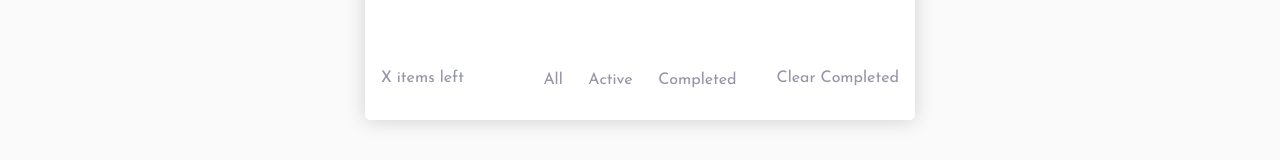
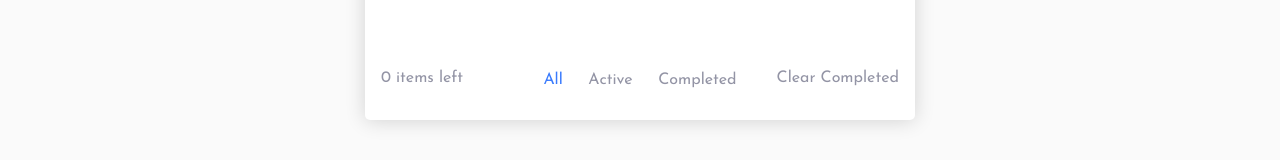
Before and after one commit to Otavio-Cipriano/todo-app, a React (Create React App) app: page / in a window 1280 px wide. Shown: the part 485-645 px from the top of the page. Built offline with nearby package versions, Linux system fonts and the light colour scheme.

Commit message:
added filter function to filter component

```diff
--- a/src/components/Todo/Todo.jsx
+++ b/src/components/Todo/Todo.jsx
@@ -1,27 +1,34 @@
-import React, { useState } from 'react'
+import React, { useEffect, useRef, useState } from 'react'
 import { useTheme } from '../../contexts/ThemeContext'
+import { useTodo } from '../../contexts/TodoContext'
 
-export default function Todo({text, state}) {
-  const [active, setActive] = useState(state === 'completed' ? true : false)
+export default function Todo({todo}) {
+  const [active, setActive] = useState(todo.state === "completed" ? true : false)
   const {theme} = useTheme()
-  console.log(state)
+  const { removeTodo } = useTodo()
+  // const cbRef = useRef(null)
 
   const handleOnChange = () =>{
-    setActive(!active)
+    if(active) todo.state = 'active'
+    else todo.state = 'completed'
+  }
+
+  const handleOnClick = () =>{
+    removeTodo(todo.id)
   }
 
   return (
-    <div className={`task ${theme} ${active ? 'task--completed' : ''}`}>
+    <div className={`task ${theme} ${todo.state === "completed" ? true : false ? 'task--completed' : ''}`}>
       <div className={`task__cb `}>
         <label className="task__cb cb">
-          <input type="checkbox" value={state} checked={active} onChange={handleOnChange}/>
+          <input type="checkbox" value={todo.state} checked={todo.state === "completed" ? true : false} onChange={handleOnChange} />
             <span className="cb__checkmark"></span>
         </label>
       </div>
       <p className={`task__text ${theme}`}>
-        {text}
+        {todo.text}
       </p>
-      <div className="task__trash">
+      <div className="task__trash" onClick={handleOnClick}>
         <img src="assets/icon-cross.svg" alt="delete icon"/>
       </div>
     </div>
--- a/src/components/TodoCreator/TodoCreator.jsx
+++ b/src/components/TodoCreator/TodoCreator.jsx
@@ -1,6 +1,7 @@
 import { useRef } from "react"
 import { useTheme } from "../../contexts/ThemeContext"
 import { useTodo } from "../../contexts/TodoContext"
+import { v4 as uuidv4 } from 'uuid';
 
 export default function TodoCreator() {
     const { theme } = useTheme()
@@ -14,14 +15,23 @@ export default function TodoCreator() {
         }
     }
 
+    const cleanCreator = () =>{
+        textRef.current.value = ''
+        cbRef.current.checked = false
+    }
+
     const createTodo = () =>{
-        let todo = {}
-        todo.state = cbRef.current.checked ? 'completed' : 'active'
-        todo.text = textRef.current.value
+        if(!textRef.current.value) return;
+        let todo = {
+            id: uuidv4(),
+            text: textRef.current.value,
+            state: cbRef.current.checked ? 'completed' : 'active'
+        }
         addNewTodo(todo)
         todo = {}
-        textRef.current.value = ''
-        cbRef.current.checked = false
+        cleanCreator()
+
+
     }
 
     return (
--- a/src/components/TodoFilter/TodoFilter.jsx
+++ b/src/components/TodoFilter/TodoFilter.jsx
@@ -1,13 +1,31 @@
 import { useTheme } from "../../contexts/ThemeContext"
+import { useTodo } from "../../contexts/TodoContext"
 
-export default function TodoFilter({...props}) {
-  const { theme } = useTheme()
+export default function TodoFilter({ ...props }) {
+    const { theme } = useTheme()
+    const { setFilter, filter } = useTodo()
+
+    const handleOnClick = (fOption) => {
+        setFilter(fOption)
+    }
 
     return (
         <div className={`todo-app__filter ${theme}`} {...props}>
-            <span>All</span>
-            <span>Active</span>
-            <span>Completed</span>
+            <span
+                onClick={() => handleOnClick('all')}
+                className={filter === 'all' ? 'active' : ''}>
+                All
+            </span>
+            <span
+                onClick={() => handleOnClick('active')}
+                className={filter === 'active' ? 'active' : ''}>
+                Active
+            </span>
+            <span
+                onClick={() => handleOnClick('completed')}
+                className={filter === 'completed' ? 'active' : ''}>
+                Completed
+            </span>
         </div>
     )
 }
--- a/src/components/TodoList/TodoList.jsx
+++ b/src/components/TodoList/TodoList.jsx
@@ -6,20 +6,20 @@ import TodoFilter from '../TodoFilter/TodoFilter'
 
 export default function TodoList() {
     const {theme}= useTheme()
-    const { todoList } = useTodo()
+    const { fTodoList, activeTodo } = useTodo()
 
     return (
         <div className={`todo-app__list ${theme}`}>
             {
-                todoList?.map((todo, idx) =>{
+                fTodoList?.map((todo, idx) =>{
                     return(
-                        <Todo key={idx} text={todo.text} state={todo.state}/>
+                        <Todo key={idx} todo={todo}/>
                     )
                 })
             }
 
             <div className="todo-app__info">
-                <span>X items left</span>
+                <span>{activeTodo} items left</span>
                 <TodoFilter className="todo-app__filter todo-app__filter-desktop"/>
                 <span>Clear Completed</span>
             </div>
--- a/src/contexts/TodoContext.jsx
+++ b/src/contexts/TodoContext.jsx
@@ -1,4 +1,4 @@
-import { createContext, useContext, useState } from "react"
+import { createContext, useContext, useEffect, useState } from "react"
 
 const TodoContext = createContext()
 
@@ -8,8 +8,9 @@ export function useTodo() {
 
 export default function TodoContextParent({ children }) {
     const [todoList, setTodoList] = useState([])
+    const [activeTodo, setActiveTodo ] = useState()
     const [filter, setFilter] = useState('all')
-    const [filtredTodoList, setFiltredTodoList] = useState([])
+    const [fTodoList, setFTodoList] = useState([])
 
     const addNewTodo = (newTodo) => {
         setTodoList(prevTodoList => {
@@ -17,15 +18,33 @@ export default function TodoContextParent({ children }) {
         })
     }
 
-    // const removeTodo = (id) =>{
-    //     todoList.splice(todoList.findIndex((el) =>{ return el.id === id}))
-    // }
+
+    const removeTodo = (id) =>{
+        setTodoList(todoList.filter(e => e.id !== id))
+    }
+
+    useEffect(()=>{
+        const countActiveTodo = () =>{
+            setActiveTodo(() =>{
+                let actives = todoList.filter(e => e.state === 'active')
+                return actives.length
+            })
+        }
+        countActiveTodo()
+        if(filter === 'all') setFTodoList(todoList);
+        else{
+            setFTodoList(todoList.filter(e => e.state === filter))
+        }
+        console.log(fTodoList)
+    },[todoList, filter, fTodoList])
 
     const value = {
-        todoList,
+        fTodoList,
         filter,
         setFilter,
-        addNewTodo
+        addNewTodo,
+        removeTodo,
+        activeTodo
     }
 
     return (
--- a/src/sass/components/_todo.scss
+++ b/src/sass/components/_todo.scss
@@ -85,6 +85,10 @@
       padding: none;
       display: none;
     }
+
+    .active{
+      color: var(--royal-blue)
+    }
   }
 
   @media (min-width: 500px) {
```
